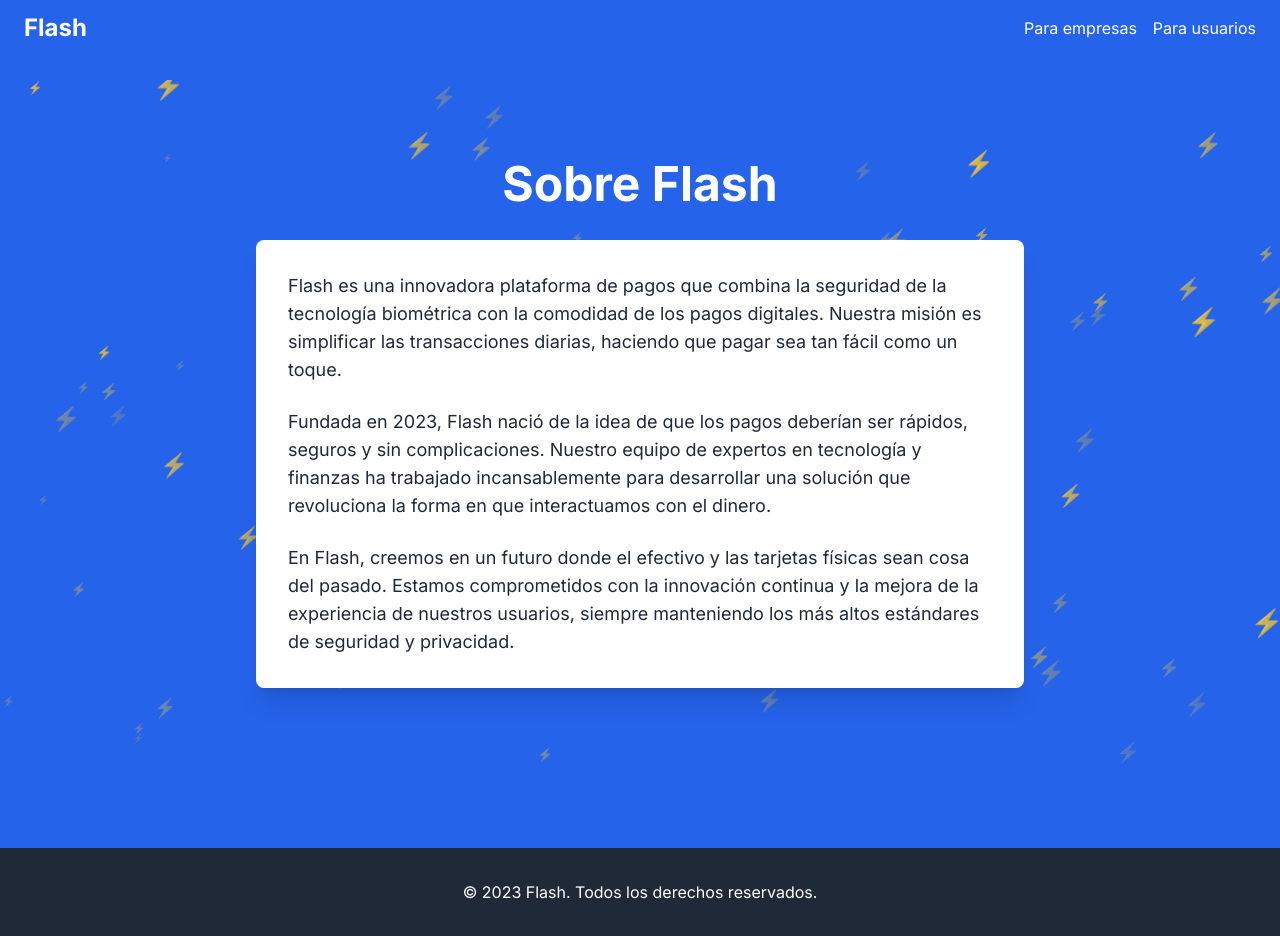
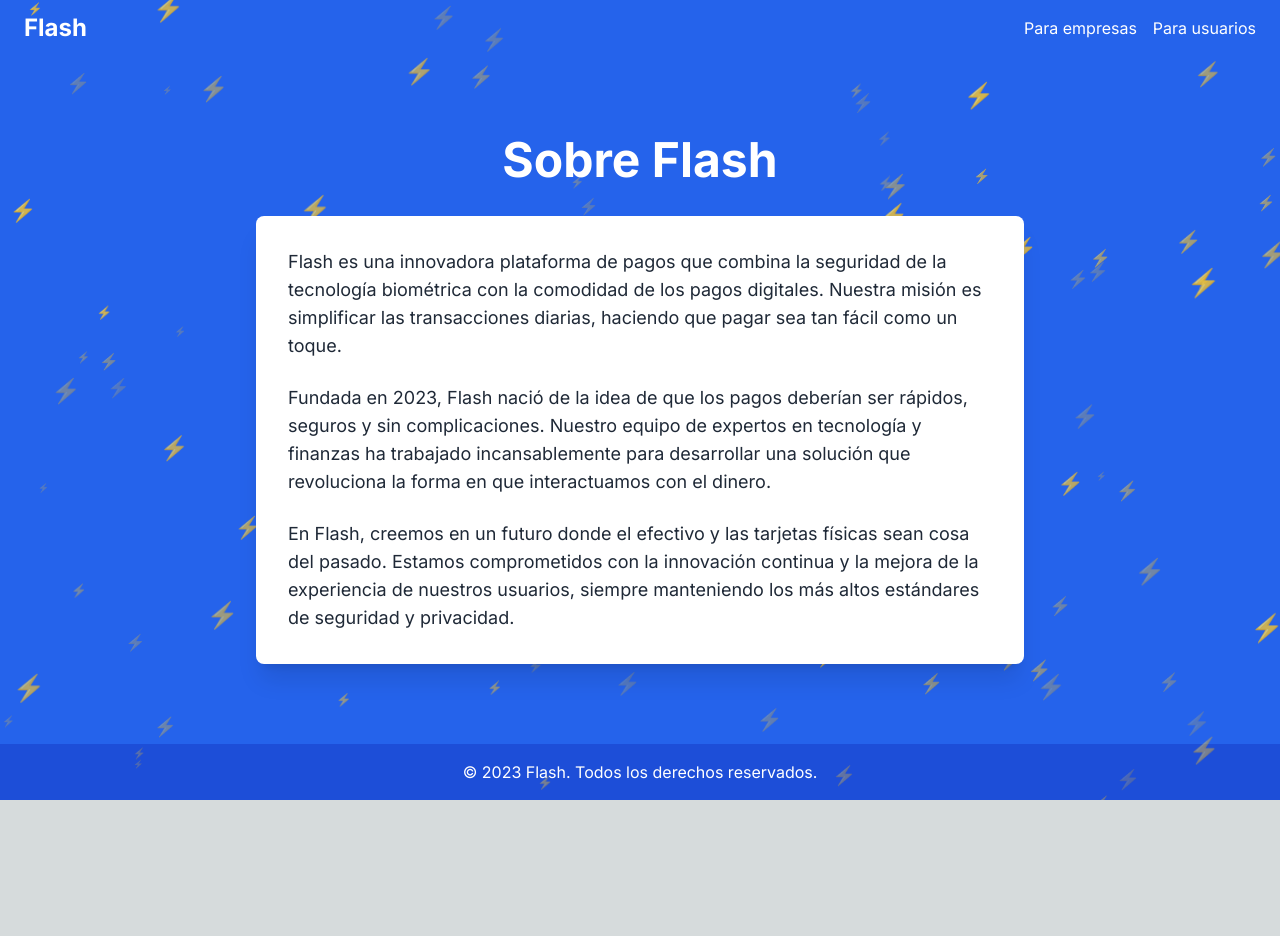
Before and after one commit to briancabrera/flash-website, a Next.js app: page /about in a window 1280 px wide. After the commit the page ends 800 px from the top, so only its background shows below. Built offline with nearby package versions, Linux system fonts and the light colour scheme.

Commit message:
[PAGE] updated styles about page.tsx

```diff
--- a/app/about/page.tsx
+++ b/app/about/page.tsx
@@ -36,11 +36,11 @@ export default function AboutPage() {
   }, [])
 
   return (
-    <div className="min-h-screen bg-blue-600 text-white">
+    <div className="relative min-h-screen bg-blue-600 text-white">
       <Navbar />
-      <main className="pt-20">
-        <section ref={heroRef} className="relative py-20 overflow-hidden">
-          <FloatingLightningBolts isVisible={isHeroVisible} boltCount={75} />
+      <main className="relative z-10">
+        <section ref={heroRef} className="hero relative min-h-screen flex items-center justify-center overflow-hidden">
+          <FloatingLightningBolts isVisible={isHeroVisible} boltCount={100} />
           <div className="container mx-auto px-6 relative z-10">
             <motion.h1
               className="text-4xl md:text-5xl font-bold mb-8 text-center"
@@ -69,7 +69,7 @@ export default function AboutPage() {
           </div>
         </section>
       </main>
-      <footer className="bg-gray-800 text-white py-8 mt-20">
+      <footer className="absolute bottom-0 w-full bg-blue-700 text-white py-4">
         <div className="container mx-auto px-6 text-center">
           <p>&copy; 2023 Flash. Todos los derechos reservados.</p>
         </div>
```
